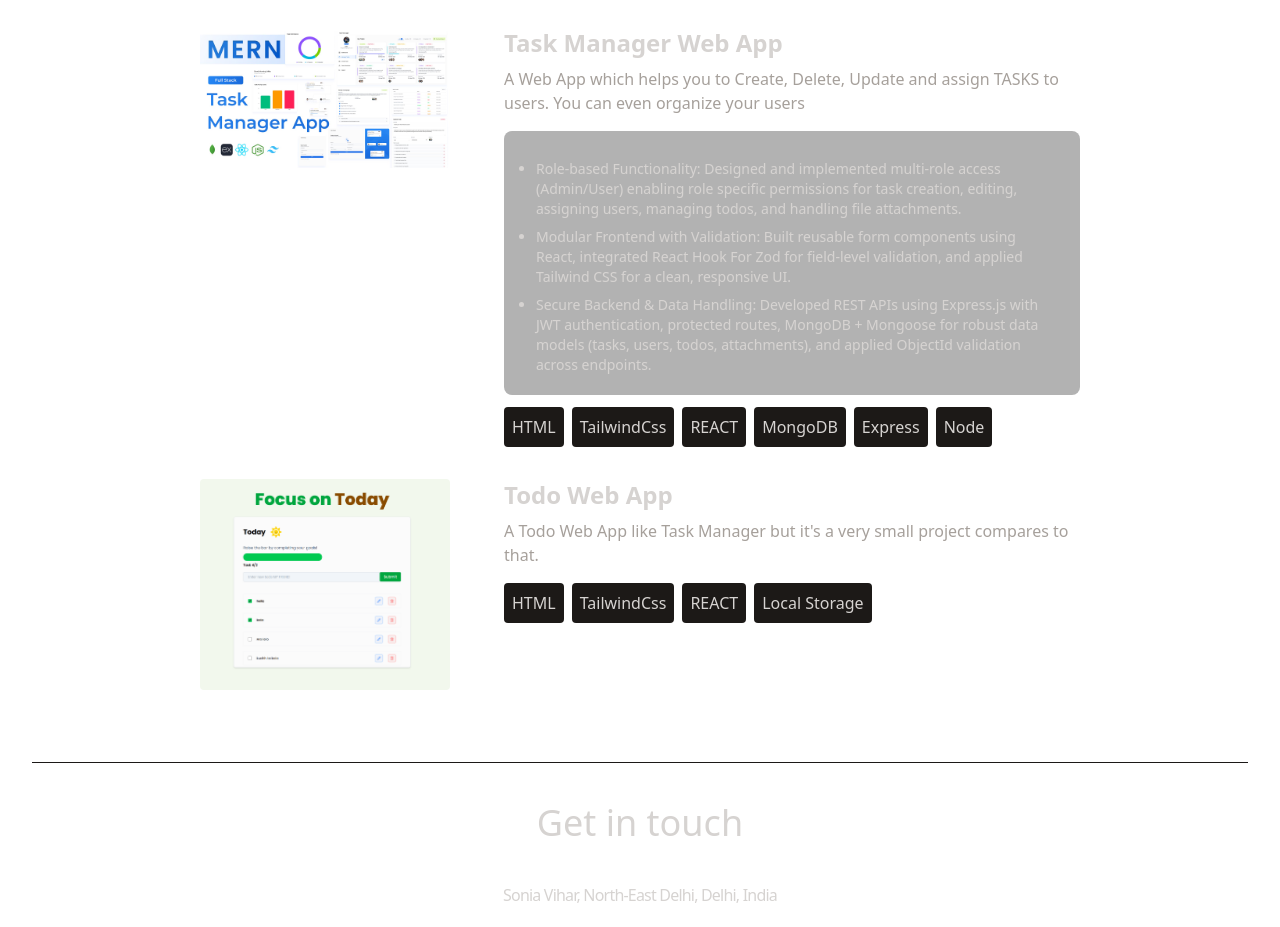
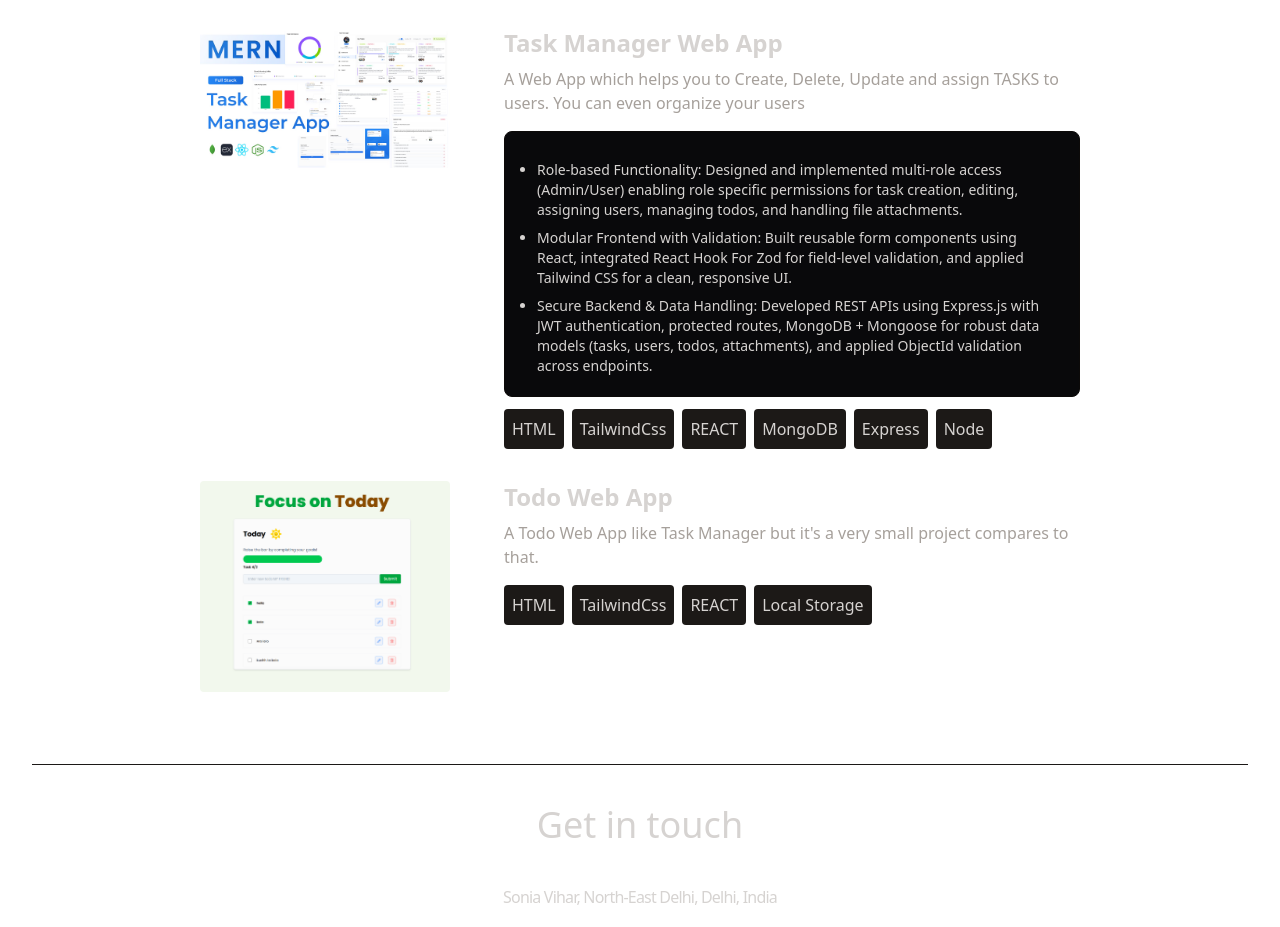
Before and after one commit to Ravinder125/Portfolio, a React (Vite) app: page / in a window 1280 px wide. Shown: the part 1440-2367 px from the top of the page. Built offline with nearby package versions, Linux system fonts and the light colour scheme.

Commit message:
Update styling of project point list for improved visibility

```diff
--- a/src/components/Projects.jsx
+++ b/src/components/Projects.jsx
@@ -43,7 +43,7 @@ const Projects = () => {
                                 {project.description}
                             </p>
                             {project.pointList?.length !== 0 && (
-                                <ul className="bg-black/30 p-5 rounded-lg text-sm list-disc mb-3 px-8 ">
+                                <ul className="bg-zinc-950 border border-stone-950 p-5 rounded-lg text-sm list-disc mb-3 px-8 ">
                                     {project.pointList.map(point => {
                                         return <li className="mt-2">{point}</li>
                                     })}
```
